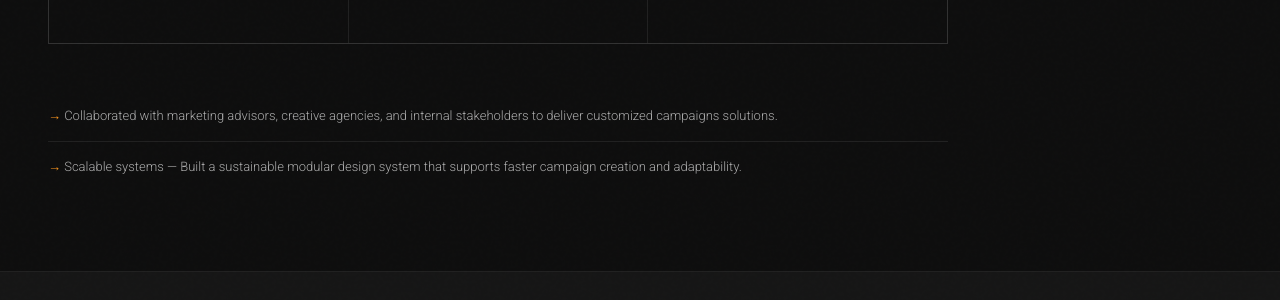
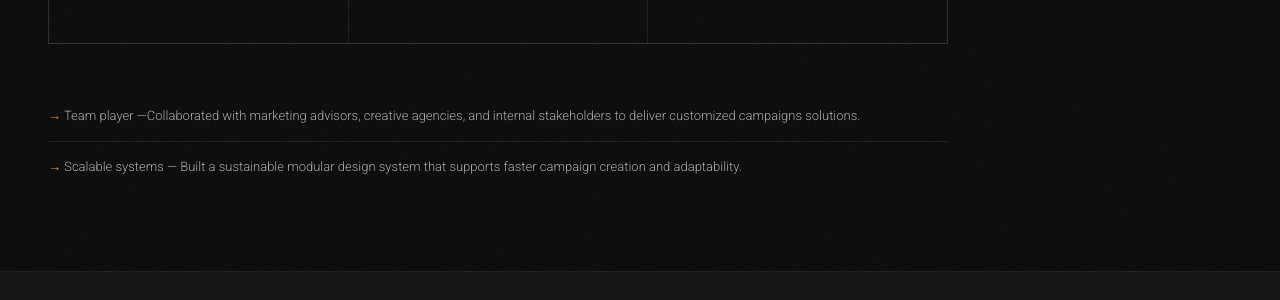
Before and after one commit to mabecoart/github.io, a Jekyll site: the page built from portfolio/incloud.html, in a window 1280 px wide and 900 px high, scrolled down 1973 px. Shown: the part 152-452 px from the top of the window. Built offline with Jekyll 4.4.1, drawn with Linux system fonts in a browser that asks for light colours.

Commit message:
Update incloud.html

```diff
--- a/portfolio/incloud.html
+++ b/portfolio/incloud.html
@@ -104,7 +104,7 @@ description: How María Copello delivered 150+ email campaigns for major Canadia
       </div>
     </div>
     <ul class="case-impact-list">
-      <li>Collaborated with marketing advisors, creative agencies, and internal stakeholders to deliver customized campaigns solutions.</li>
+      <li>Team player —Collaborated with marketing advisors, creative agencies, and internal stakeholders to deliver customized campaigns solutions.</li>
       <li>Scalable systems — Built a sustainable modular design system that supports faster campaign creation and adaptability.</li>
     </ul>
   </div>
```
